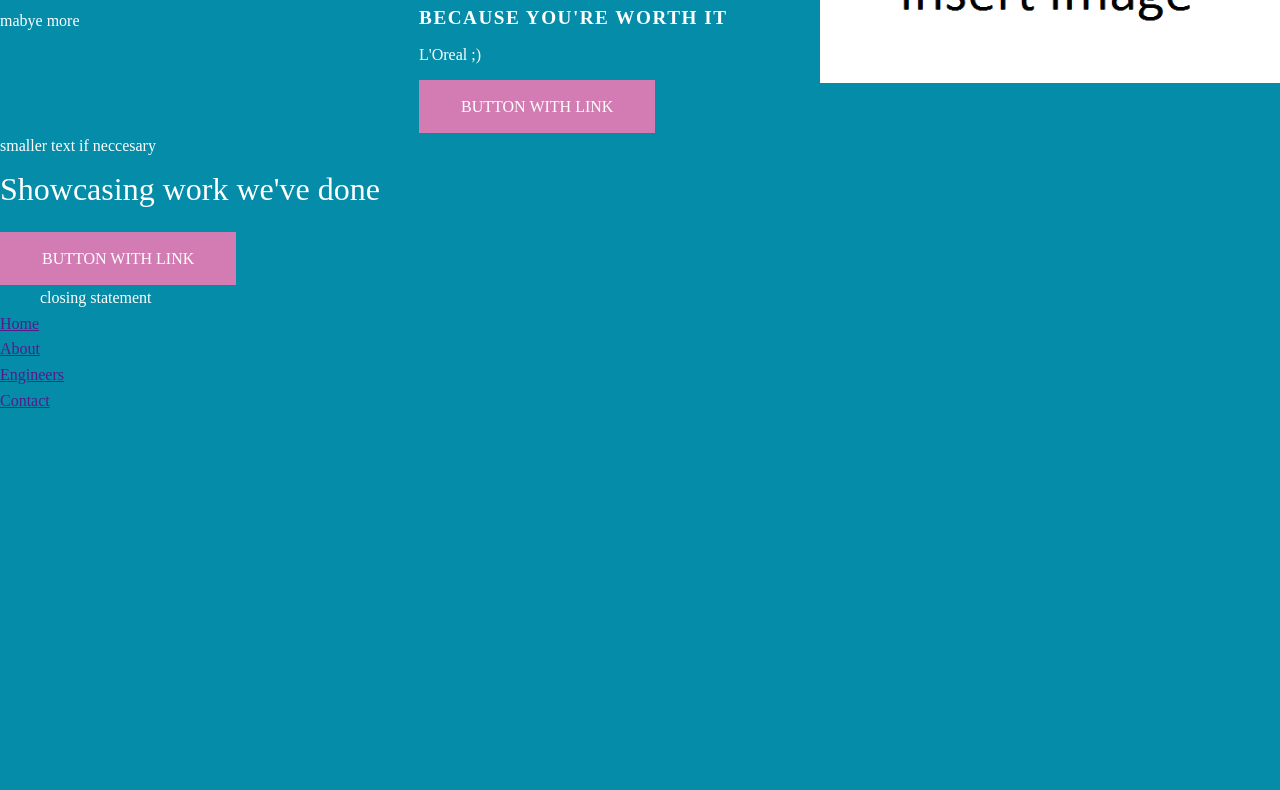
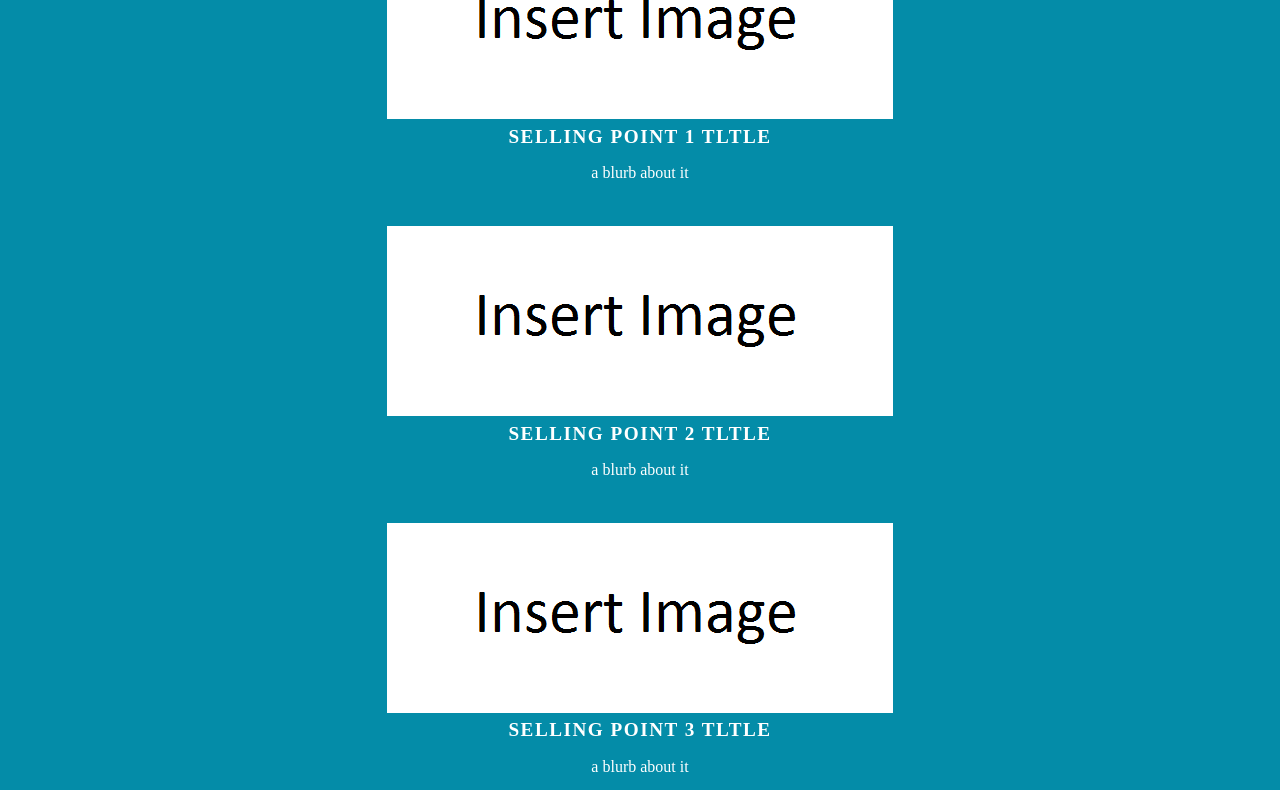
Before and after one commit to liamjgrodgers/MBCD-Website, a plain HTML site: page index.html in a window 1280 px wide. Shown: the part 723-1513 px from the top of the page. Before the commit the page ends 1136 px from the top, so only its background shows below. Drawn offline with nearby package versions, Linux system fonts and the light colour scheme.

Commit message:
sales/promo

```diff
--- a/index.html
+++ b/index.html
@@ -52,24 +52,24 @@
 <!--Sales points
   ========================= -->
 
-  <section class="sales points">
+  <section class="sales-points">
     <div class="container grid">
-      <h1 class="title-large">Self promotion</h1>
+      <h1 class="col col--full">Self promotion</h1>
 
       <div class="sales-point col">
         <img src="img/insert.png" alt="decribe sales point img">
-        <h2></h2>
-        <p></p>
+        <h2>selling point 1 tltle</h2>
+        <p> a blurb about it</p>
       </div>
       <div class="sales-point col">
         <img src="img/insert.png" alt="decribe sales point img">
-        <h2></h2>
-        <p></p>
+        <h2>selling point 2 tltle</h2>
+        <p>a blurb about it</p>
       </div>
       <div class="sales-point col">
         <img src="img/insert.png" alt="decribe sales point img">
-        <h2></h2>
-        <p></p>
+        <h2>selling point 3 tltle</h2>
+        <p>a blurb about it</p>
       </div>
 
     </div>
--- a/sass/base/_base.sass
+++ b/sass/base/_base.sass
@@ -3,6 +3,7 @@
 
 body
   color: $text-inverse
+  text-align: center
 
 img
   max-width: 100%
--- a/sass/layouts/_grid.sass
+++ b/sass/layouts/_grid.sass
@@ -1,2 +1,9 @@
 .grid
   display: flex
+  flex-wrap: wrap
+
+.col
+  flex: 0 0 100%
+
+.col--full
+  flex: 0 0 100%
--- a/sass/layouts/_hero.sass
+++ b/sass/layouts/_hero.sass
@@ -4,5 +4,6 @@
   padding-top: 10em
   padding-bottom: 8em
 
+
 .hero-img
   display: none
--- /dev/null
+++ b/sass/layouts/_home-promo.sass
@@ -0,0 +1,2 @@
+.promo
+  padding: 10vh 0
--- /dev/null
+++ b/sass/layouts/_home-sales-points.sass
@@ -0,0 +1,11 @@
+.sales-points
+  padding: 10vh 0
+
+  .sales-point
+    margin-bottom: 2.5em
+
+    &:first-of-type
+      margin-top: 1.5em
+
+    &:last-child
+      margin-bottom: 0
--- a/sass/main.sass
+++ b/sass/main.sass
@@ -14,6 +14,8 @@
 @import Layouts/header
 @import Layouts/hero
 @import Layouts/nav
+@import Layouts/home-promo
+@import Layouts/home-sales-points
 
 //5.Components
 @import Components/buttons
```
Also changed, not shown: css/main.css.
